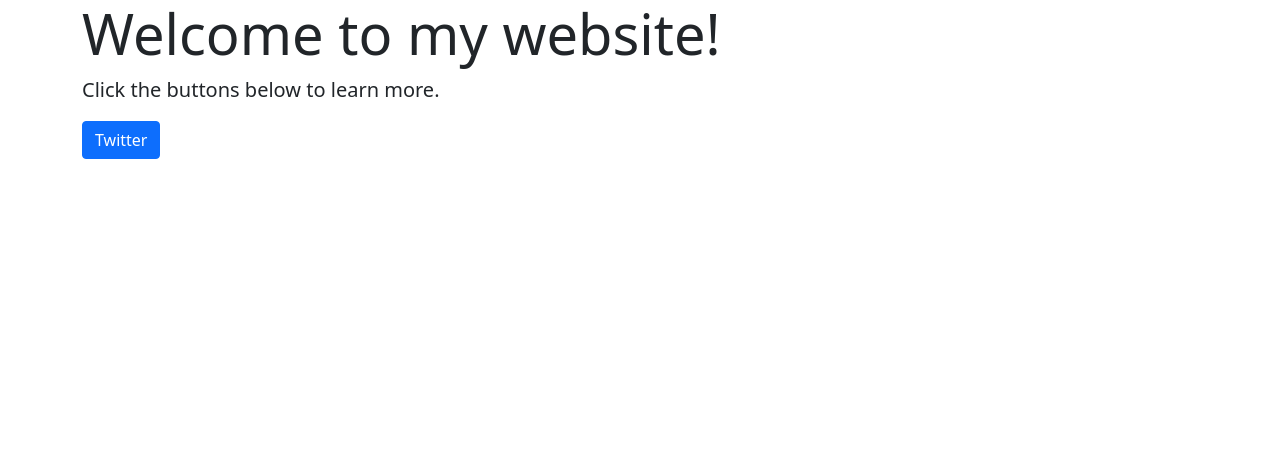
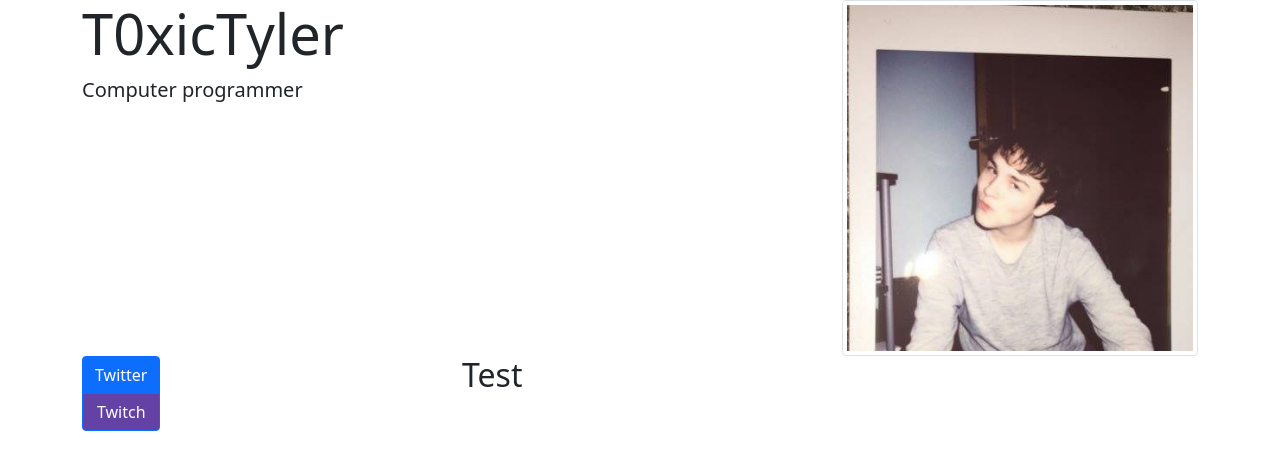
Before and after one commit to T0xicTyler/t0xictyler.github.io, a plain HTML site: page index.html in a window 1280 px wide. Drawn offline with nearby package versions, Linux system fonts and the light colour scheme.

Commit message:
More formatting

```diff
--- a/index.html
+++ b/index.html
@@ -12,17 +12,40 @@
   body {
     background-color: white;
   }
+  .twitch-purple {
+    background-color: #6441a5;
+  }
   </style>
 </head>
 <body>
   <div class="jumbotron jumbotron-fluid">
     <div class="container">
-      <h1 class="display-4">Welcome to my website!</h1>
-      <p class="lead">Click the buttons below to learn more.</p>
+      <div class="row">
+        <div class="col-sm-12 col-lg-8">
+          <h1 class="display-4">T0xicTyler</h1>
+          <p class="lead">Computer programmer</p>
+        </div>
+        <div class="col-sm-12 col-lg-4">
+          <img src="image/me.jpg" alt="Picture of Toxic Tyler" class="img-thumbnail">
+        </div>
+      </div>
     </div>
   </div>
-  <div class="container animate__animated animate__fadeInLeft">
-    <a href="https://twitter.com/t0xictyler" class="btn btn-primary">Twitter</a>
+
+  <div class="container">
+    <div class="row">
+      <div class="col-sm-12 col-lg-4">
+        <div class="btn-group-vertical">
+          <a href="https://twitter.com/t0xictyler" class="btn btn-primary">Twitter</a>
+          <a href="https://twitch.com/t0xictyler" class="btn btn-primary twitch-purple">Twitch</a>
+        </div>
+      </div>
+      <div class="col-sm-12 col-lg-8">
+        <div class="jumbotron">
+          <h2>Test</h2>
+        </div>
+      </div>
+    </div>
   </div>
 </body>
 </html>
```
Also changed, not shown: image/me.jpg (added).
